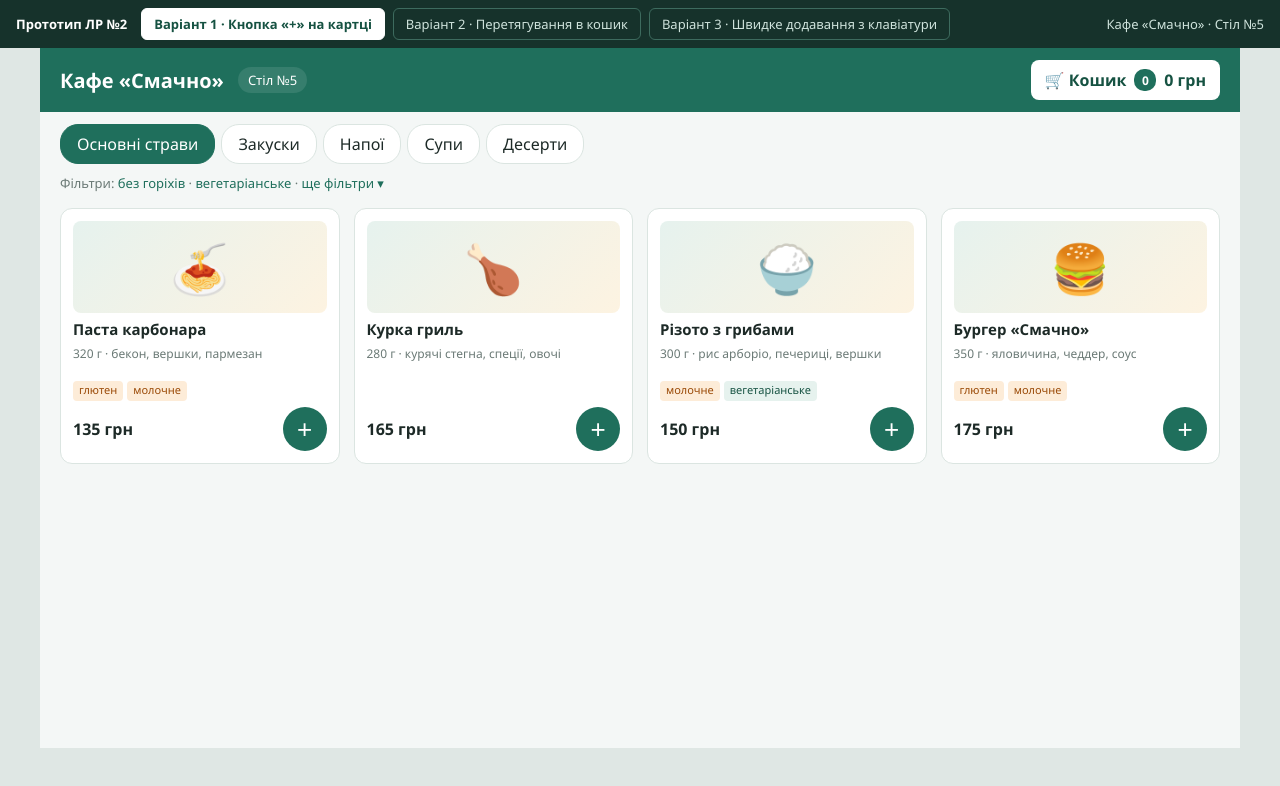
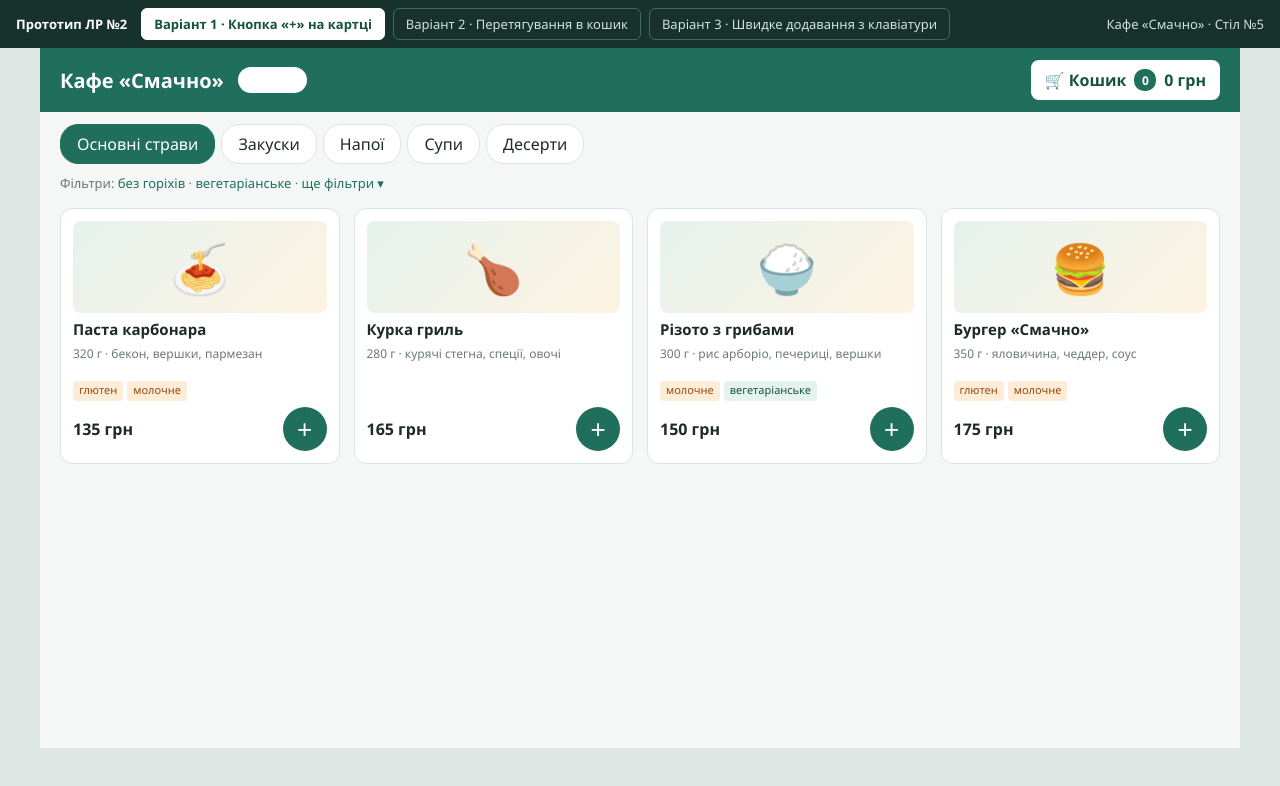
Before and after one commit to vladagirenko/lmv-lab2-, a plain HTML site: page index.html in a window 1280 px wide. Drawn offline with Linux system fonts and the light colour scheme.

Commit message:
Change chip background color to opaque white

```diff
--- a/index.html
+++ b/index.html
@@ -16,7 +16,7 @@ body.clean #switch{display:none}
 #app{max-width:1200px;margin:0 auto;background:var(--bg);min-height:700px;position:relative}
 header.top{display:flex;align-items:center;gap:14px;padding:12px 20px;background:var(--g);color:#fff}
 header.top h1{font-size:20px;margin:0;font-weight:700}
-.chip{background:rgba(255,255,255,.100);padding:4px 10px;border-radius:14px;font-size:13px}
+.chip{background:rgba(255,255,255,1);padding:4px 10px;border-radius:14px;font-size:13px}
 .sp{flex:1}
 .cartbtn{display:flex;align-items:center;gap:8px;background:#fff;color:var(--g2);border:0;border-radius:8px;padding:9px 14px;font:inherit;font-weight:600;cursor:pointer}
 .badge{background:var(--g);color:#fff;border-radius:10px;min-width:22px;height:22px;display:inline-flex;align-items:center;justify-content:center;font-size:12px;padding:0 6px}
```
